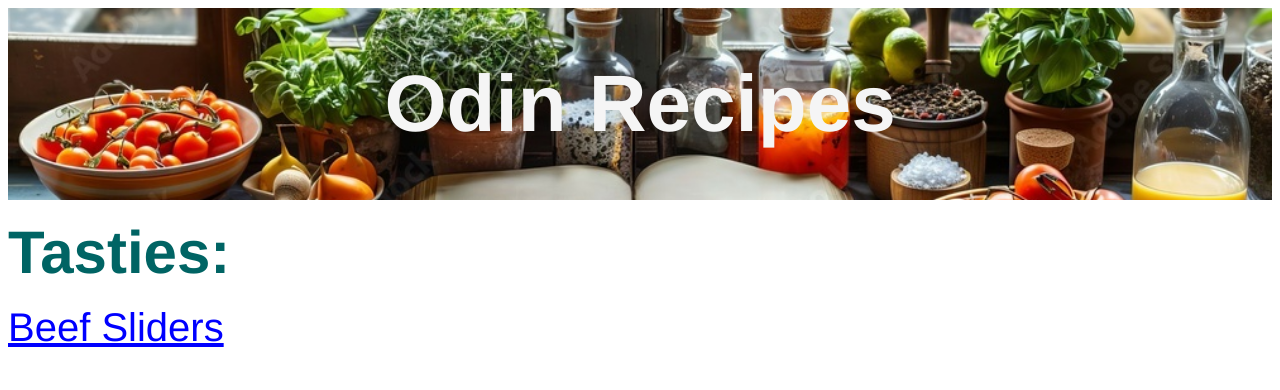
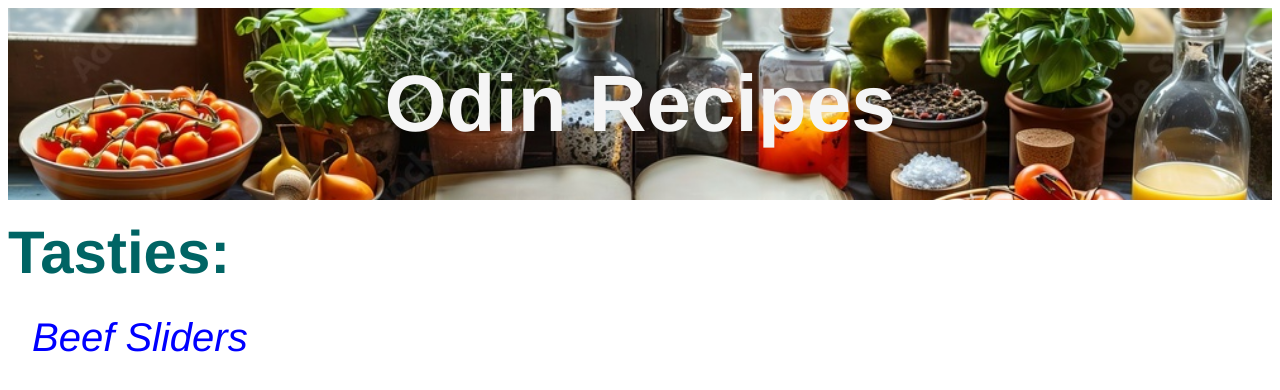
Before and after one commit to Jonburt94/odin-recipes, a plain HTML site: page index.html in a window 1280 px wide. Drawn offline with Linux system fonts and the light colour scheme.

Commit message:
updated css file

```diff
--- a/index.html
+++ b/index.html
@@ -8,7 +8,7 @@
 </head>
 <body>
     <div class="title image">Odin Recipes</div><br>
-    <div class="title">Tasties:</div><br>
-    <a href="recipes/sliders.html" class="recipe-link">Beef Sliders</a>
+    <div class="title spacing">Tasties:</div><br>
+    <a href="recipes/sliders.html" class="recipe-link spacing">Beef Sliders</a>
 </body>
 </html>
--- a/style.css
+++ b/style.css
@@ -20,6 +20,11 @@
     color: blue;
     font-size: 40px;
     font-family: Helvetica, Garamond;
+    font-style: italic;
+    text-decoration: none;
+    text-align: center;
+    margin: auto;
+    padding: 0 24px;
 }
 
 .recipe-link:hover {
@@ -29,3 +34,7 @@
 .recipe-link:active {
     color: green;
 }
+
+.spacing {
+    margin-bottom: 10px;
+}
```
